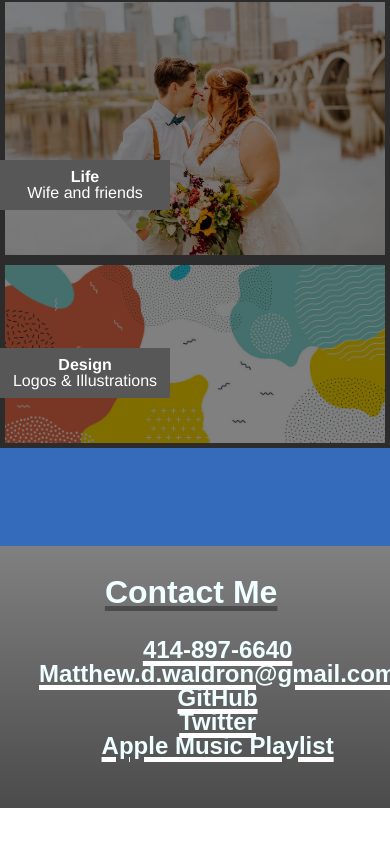
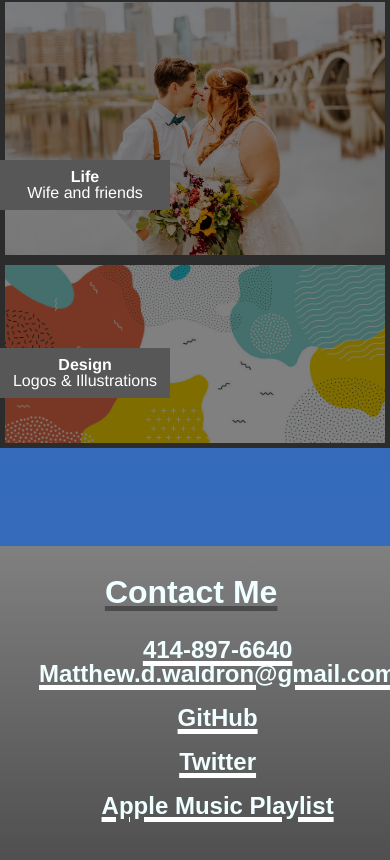
Before and after one commit to mrartrager/Portfolio, a plain HTML site: page index.html in a window 390 px wide. Shown: the part 1948-2808 px from the top of the page. Before the commit the page ends 2756 px from the top, so only its background shows below. Drawn offline with Linux system fonts and the light colour scheme.

Commit message:
added padding in footer when screen is in mobile view

```diff
--- a/assets/style.css
+++ b/assets/style.css
@@ -452,3 +452,12 @@ footer {
         align-items: center;
  }
  }
+
+ @media screen and (max-width:900px) {
+    .email, .git, .twitter, .apple {
+
+        margin-bottom: 10px;
+        padding-bottom: 10px;
+
+ }
+ }
--- a/index.html
+++ b/index.html
@@ -99,13 +99,13 @@
         <h2 class="con"  id="Contact">Contact Me</h2>
         <nav>
             <ul class="nav2" id="nav2">
-               <li><a href="#">414-897-6640</a></li>
-                <li><a a href="mailto:Matthew.d.waldron@gmail.com">Matthew.d.waldron@gmail.com</a></li>
-                <li><a a href="https://github.com/mrartrager" target="blank">GitHub</a></li>
-                <li><a a href="https://twitter.com/MattSquadron" target="blank">Twitter</a></li>
-                <li><a a href="https://music.apple.com/library/playlist/p.06aWgZPI0JM9bYl" target="blank">Apple Music Playlist</a></li>
+               <li class="phone"></li><a href="#">414-897-6640</a></li>
+                <li class="email"><a a href="mailto:Matthew.d.waldron@gmail.com">Matthew.d.waldron@gmail.com</a></li>
+                <li class="git"><a a href="https://github.com/mrartrager" target="blank">GitHub</a></li>
+                <li class="twitter"><a a href="https://twitter.com/MattSquadron" target="blank">Twitter</a></li>
+                <li class="apple"><a a href="https://music.apple.com/library/playlist/p.06aWgZPI0JM9bYl" target="blank">Apple Music Playlist</a></li>
             </ul>
-
+      </nav>
     </footer>
 </body>
 </html>
```
